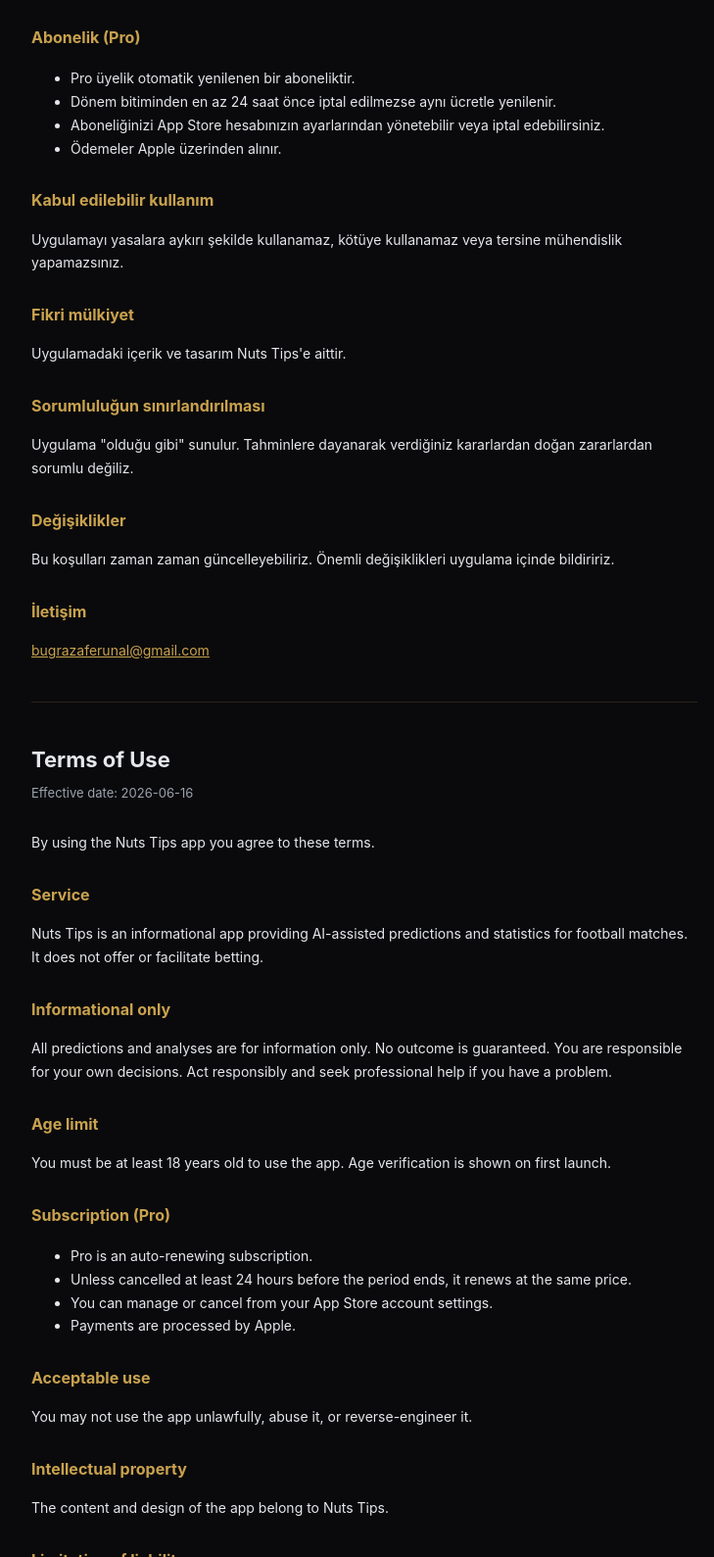
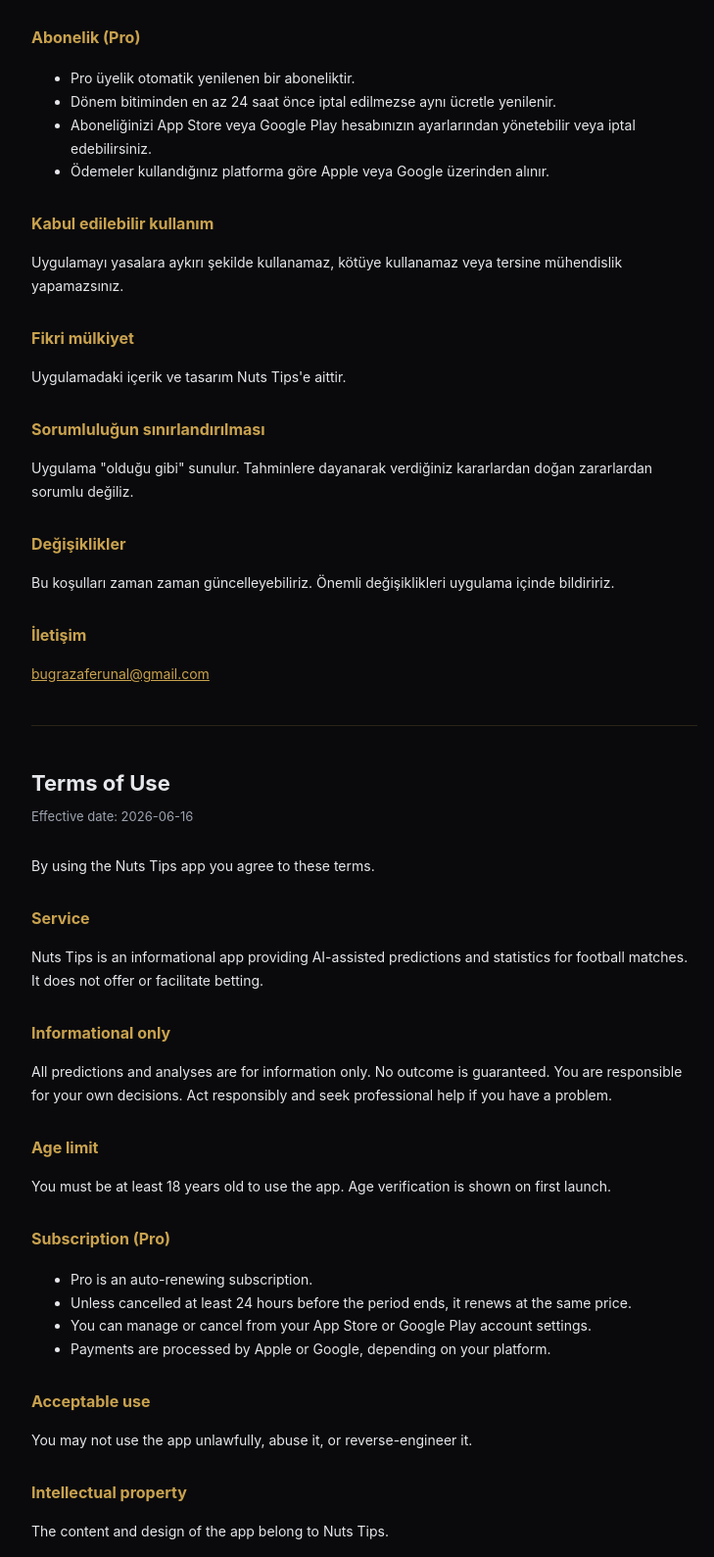
Before and after one commit to Bugrazafer/nuts-tips-legal, a plain HTML site: page terms.html in a window 1280 px wide. Shown: the part 532-2121 px from the top of the page at 98% size, without its empty margins (268-997 px from the left). Drawn offline with Linux system fonts and the light colour scheme.

Commit message:
Prepare terms for Android release

```diff
--- a/terms.html
+++ b/terms.html
@@ -40,8 +40,8 @@
 <ul>
 <li>Pro üyelik otomatik yenilenen bir aboneliktir.</li>
 <li>Dönem bitiminden en az 24 saat önce iptal edilmezse aynı ücretle yenilenir.</li>
-<li>Aboneliğinizi App Store hesabınızın ayarlarından yönetebilir veya iptal edebilirsiniz.</li>
-<li>Ödemeler Apple üzerinden alınır.</li>
+<li>Aboneliğinizi App Store veya Google Play hesabınızın ayarlarından yönetebilir veya iptal edebilirsiniz.</li>
+<li>Ödemeler kullandığınız platforma göre Apple veya Google üzerinden alınır.</li>
 </ul>
 
 <h2>Kabul edilebilir kullanım</h2>
@@ -79,8 +79,8 @@
 <ul>
 <li>Pro is an auto-renewing subscription.</li>
 <li>Unless cancelled at least 24 hours before the period ends, it renews at the same price.</li>
-<li>You can manage or cancel from your App Store account settings.</li>
-<li>Payments are processed by Apple.</li>
+<li>You can manage or cancel from your App Store or Google Play account settings.</li>
+<li>Payments are processed by Apple or Google, depending on your platform.</li>
 </ul>
 
 <h2>Acceptable use</h2>
```
